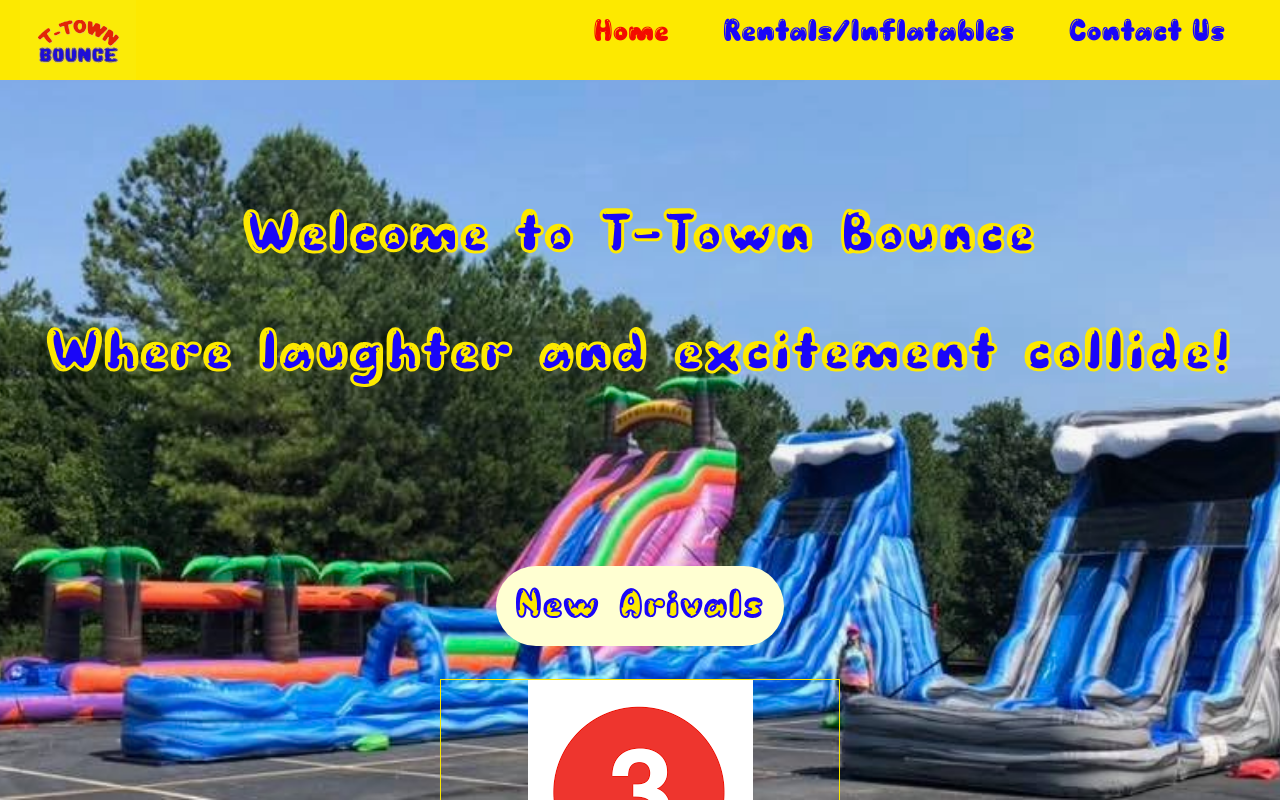
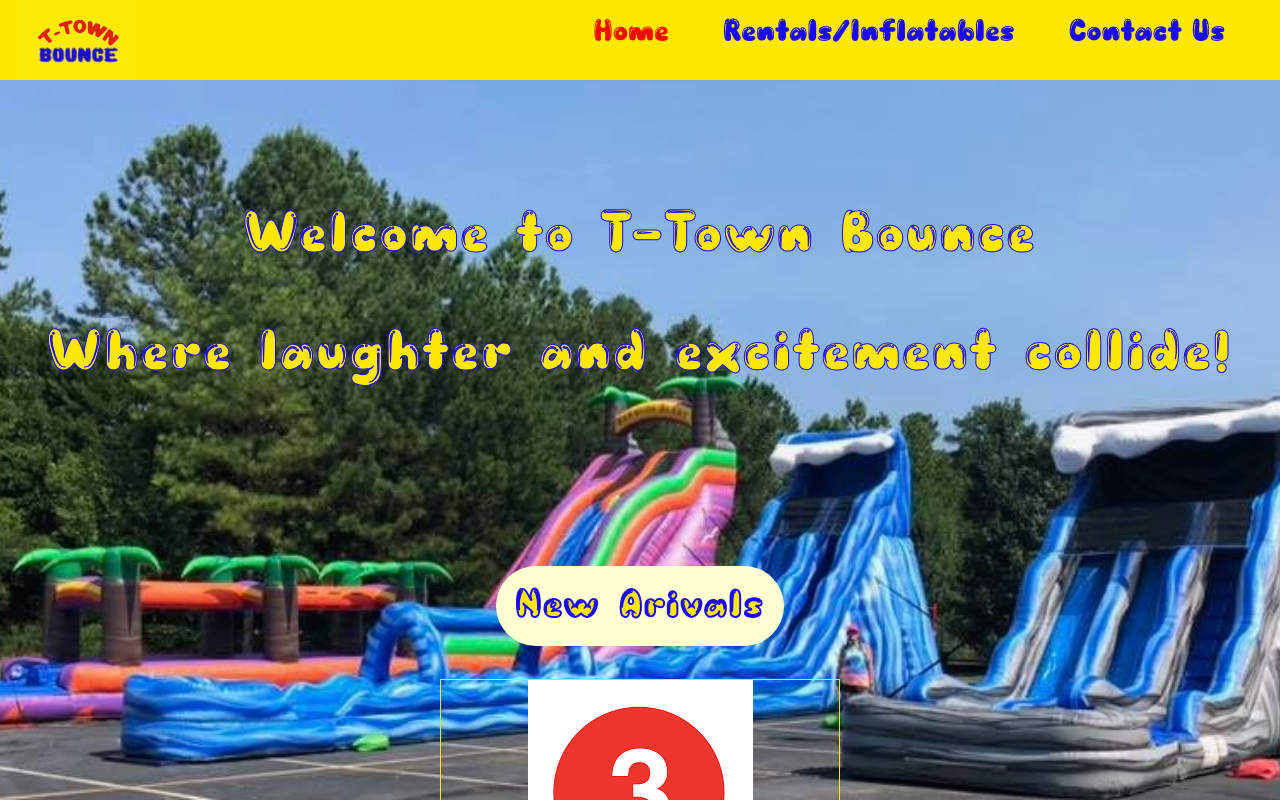
Before and after one commit to ttownbounce/ttownbounce, a React (Create React App) app: page / in a window 1280 px wide. Shown: the top 800 px of the page. Built offline with nearby package versions, Linux system fonts and the light colour scheme; a small style sheet from the web is missing.

Commit message:
color of home header text

```diff
--- a/src/components/pages/pagecss/HomePage.css
+++ b/src/components/pages/pagecss/HomePage.css
@@ -17,8 +17,8 @@
   display: inline-block; /* Make the bubble take up only as much width as needed */
   max-width: 100%; /* Allow the bubble to take the full available width when the text wraps */
   word-wrap: break-word; /* Allow the text to wrap within the bubble */
-  color: #1a06f8;
-  -webkit-text-stroke: 3px #fde900; /* Add an outline around the text characters */
+  color: #fde900;
+  -webkit-text-stroke: 1px #1a06f8; /* Add an outline around the text characters */
 }
 
 
```
